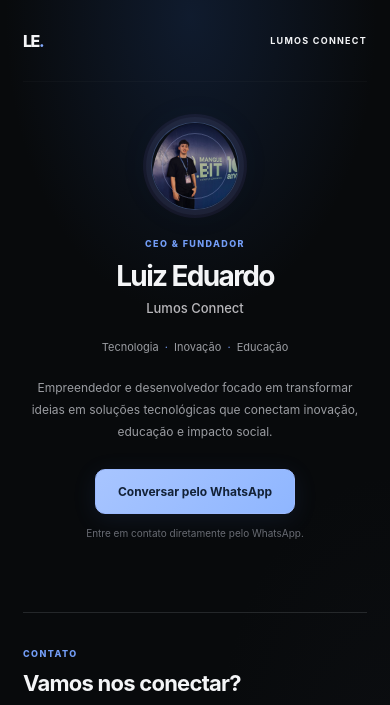
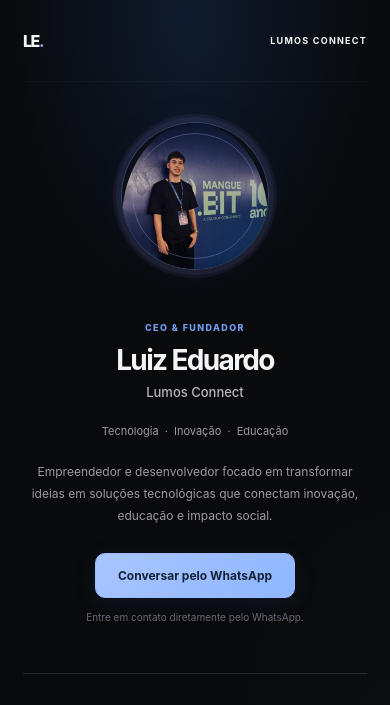
Before and after one commit to luizedurdo3107/contatos.luiz.eduardo, a plain HTML site: page index.html in a window 390 px wide. Shown: the top 705 px of the page. Drawn offline with Linux system fonts and the light colour scheme.

Commit message:
mudança das img

```diff
--- a/styles.css
+++ b/styles.css
@@ -231,3 +231,39 @@ h1, h2, p { margin-top: 0; }
 .hero-monogram::after {
   pointer-events: none;
 }
+
+
+/* INICIO FOTO LUIZ */
+
+/* Foto principal */
+.hero .hero-monogram {
+    width: 176px !important;
+    height: 176px !important;
+    min-width: 176px;
+    min-height: 176px;
+    border-radius: 50%;
+    overflow: hidden;
+    margin: 0 auto 24px;
+    flex-shrink: 0;
+}
+
+.hero .hero-monogram img {
+    width: 100% !important;
+    height: 100% !important;
+    object-fit: cover;
+    object-position: center;
+    display: block;
+    border-radius: 50%;
+}
+
+/* Responsividade */
+@media (max-width: 600px) {
+    .hero .hero-monogram {
+        width: 148px !important;
+        height: 148px !important;
+        min-width: 148px;
+        min-height: 148px;
+    }
+}
+
+/* FIM FOTO LUIZ */
```
